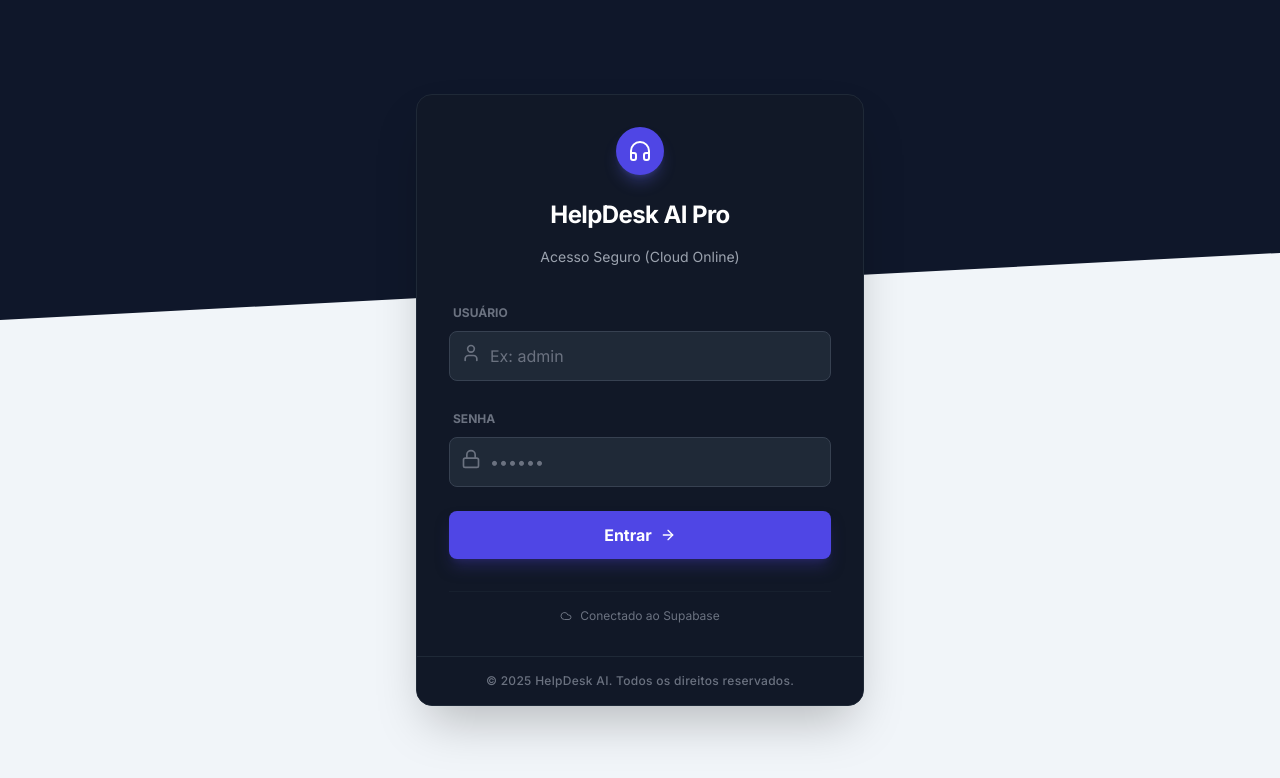
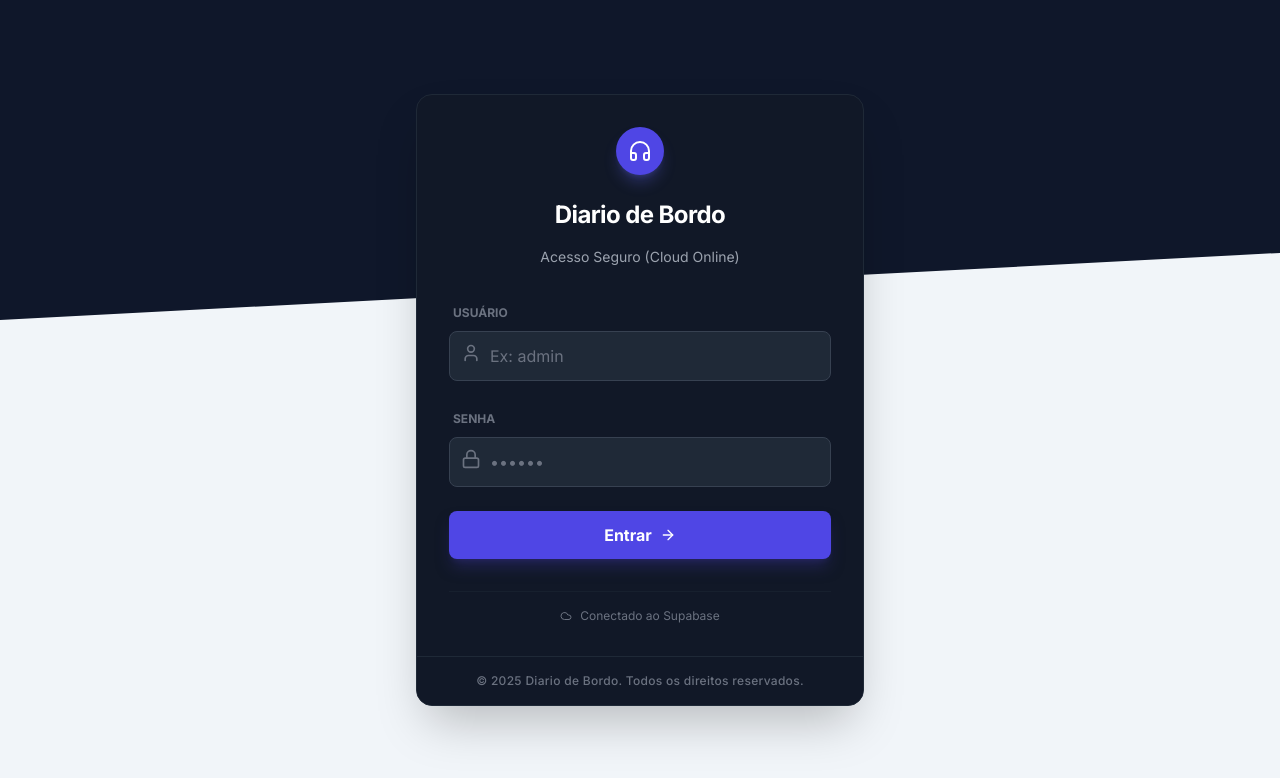
Before and after one commit to andrespbra/diario, a React (Vite) app: page / in a window 1280 px wide. Shown: the top 778 px of the page. Built offline with nearby package versions, Linux system fonts and the light colour scheme; no server answers.

Commit message:
refactor: Rename project to Diario de Bordo
Updates the project name and related branding elements across configuration files, HTML, and component code to reflect the new application name "Diario de Bordo". This change aligns the codebase with the application's intended identity.

```diff
--- a/App.tsx
+++ b/App.tsx
@@ -207,7 +207,7 @@
       <main className="flex-1 flex flex-col h-full overflow-hidden relative w-full">
         {/* Mobile Header */}
         <header className="md:hidden bg-white border-b border-gray-200 px-4 py-3 flex items-center justify-between z-20 sticky top-0">
-            <span className="font-bold text-gray-800 text-lg">HelpDesk AI</span>
+            <span className="font-bold text-gray-800 text-lg">Diario de Bordo</span>
             <button
                 onClick={() => setIsMobileMenuOpen(!isMobileMenuOpen)}
                 className="p-2 text-gray-600 hover:bg-gray-100 rounded-lg focus:ring-2 focus:ring-indigo-100"
--- a/components/LoginPage.tsx
+++ b/components/LoginPage.tsx
@@ -39,7 +39,7 @@
                 <div className="inline-flex items-center justify-center w-12 h-12 rounded-full bg-indigo-600 mb-2 shadow-lg shadow-indigo-500/30">
                     <Headphones className="w-6 h-6 text-white" />
                 </div>
-                <h1 className="text-2xl font-bold text-white tracking-tight">HelpDesk AI Pro</h1>
+                <h1 className="text-2xl font-bold text-white tracking-tight">Diario de Bordo</h1>
                 <p className="text-gray-400 text-sm">
                     Acesso Seguro (Cloud Online)
                 </p>
@@ -99,20 +99,11 @@
                  <div className="mt-2 flex items-center justify-center gap-2 text-xs text-gray-500">
                      <Cloud className="w-3 h-3" /> Conectado ao Supabase
                  </div>
-
-                 {/* SQL Helper Hint
-                 <div className="bg-black/30 p-2 rounded border border-gray-700 mt-2 text-center">
-                    <p className="font-mono text-gray-500 mb-1 text-[10px] uppercase">Credenciais Padrão (Após rodar SQL)</p>
-                    <p className="text-white font-mono text-xs">User: admin</p>
-                    <p className="text-white font-mono text-xs">Pass: 123456</p>
-
-                </div>
-                */}
              </div>
           </div>
 
           <div className="bg-[#111827] px-8 py-4 border-t border-gray-800 text-center">
-             <p className="text-gray-500 text-xs font-medium tracking-wide">© 2025 HelpDesk AI. Todos os direitos reservados.</p>
+             <p className="text-gray-500 text-xs font-medium tracking-wide">© 2025 Diario de Bordo. Todos os direitos reservados.</p>
           </div>
        </div>
     </div>
--- a/components/Sidebar.tsx
+++ b/components/Sidebar.tsx
@@ -44,7 +44,7 @@
           <div className="bg-indigo-500 p-2 rounded-lg">
             <Headphones className="w-6 h-6 text-white" />
           </div>
-          <span className="text-xl font-bold tracking-tight">HelpDesk<span className="text-indigo-400">AI</span></span>
+          <span className="text-xl font-bold tracking-tight">Diario de<span className="text-indigo-400">Bordo</span></span>
         </div>
 
         <nav className="p-4 space-y-2 mt-4">
--- a/index.html
+++ b/index.html
@@ -3,7 +3,7 @@
   <head>
     <meta charset="UTF-8" />
     <meta name="viewport" content="width=device-width, initial-scale=1.0" />
-    <title>HelpDesk AI Pro</title>
+    <title>Diario de Bordo</title>
     <script>
       // Global Polyfill for process.env to prevent crashes in libraries expecting Node environment
       window.process = { env: { NODE_ENV: 'production' } };
--- a/metadata.json
+++ b/metadata.json
@@ -1,5 +1,5 @@
 {
-  "name": "HelpDesk AI Pro",
+  "name": "Diario de Bordo",
   "description": "A smart help desk application for logging technician phone support and managing escalated tickets with AI assistance.",
   "requestFramePermissions": []
 }
--- a/package.json
+++ b/package.json
@@ -1,5 +1,5 @@
 {
-  "name": "helpdesk-ai-pro",
+  "name": "diario-de-bordo",
   "private": true,
   "version": "0.0.0",
   "type": "module",
```
